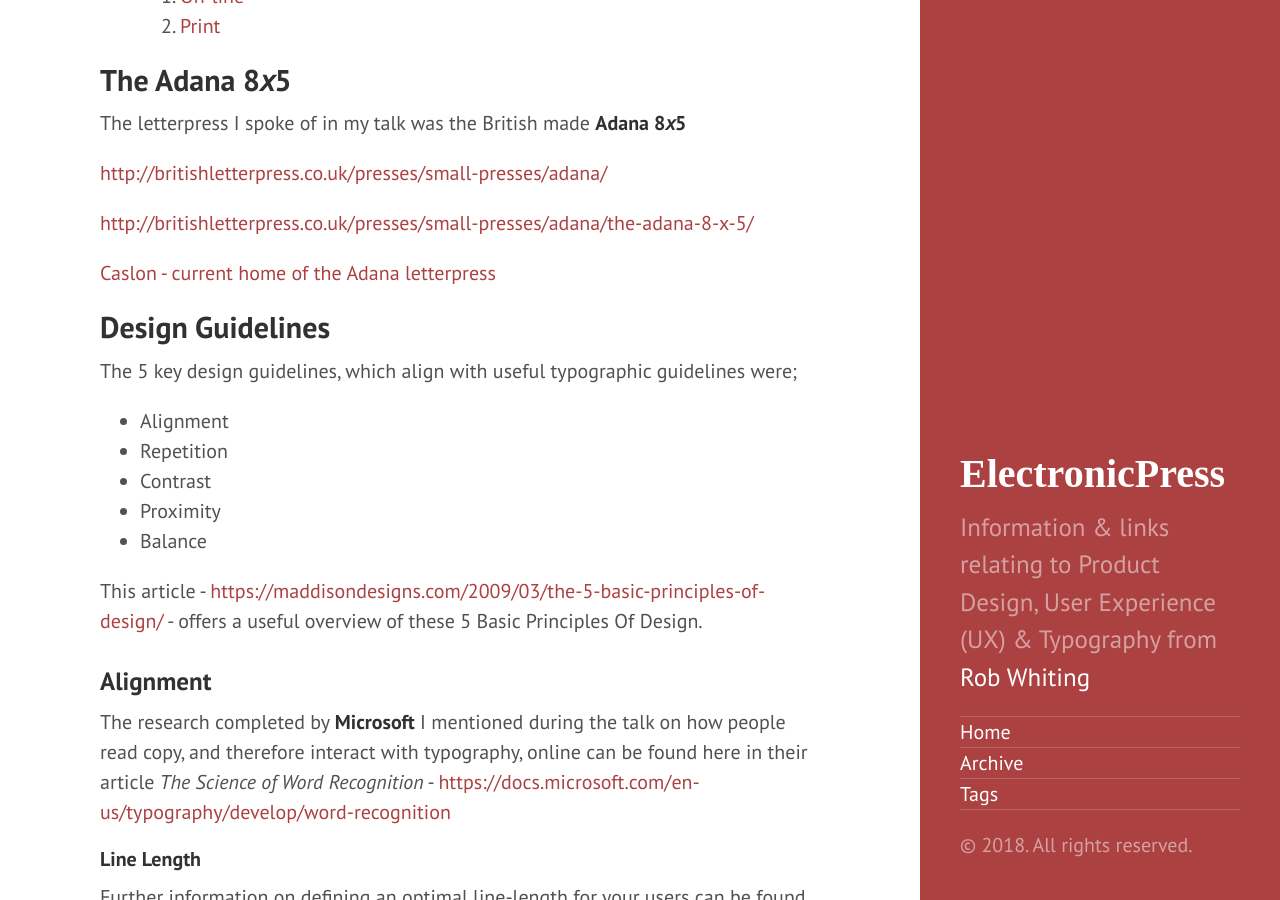
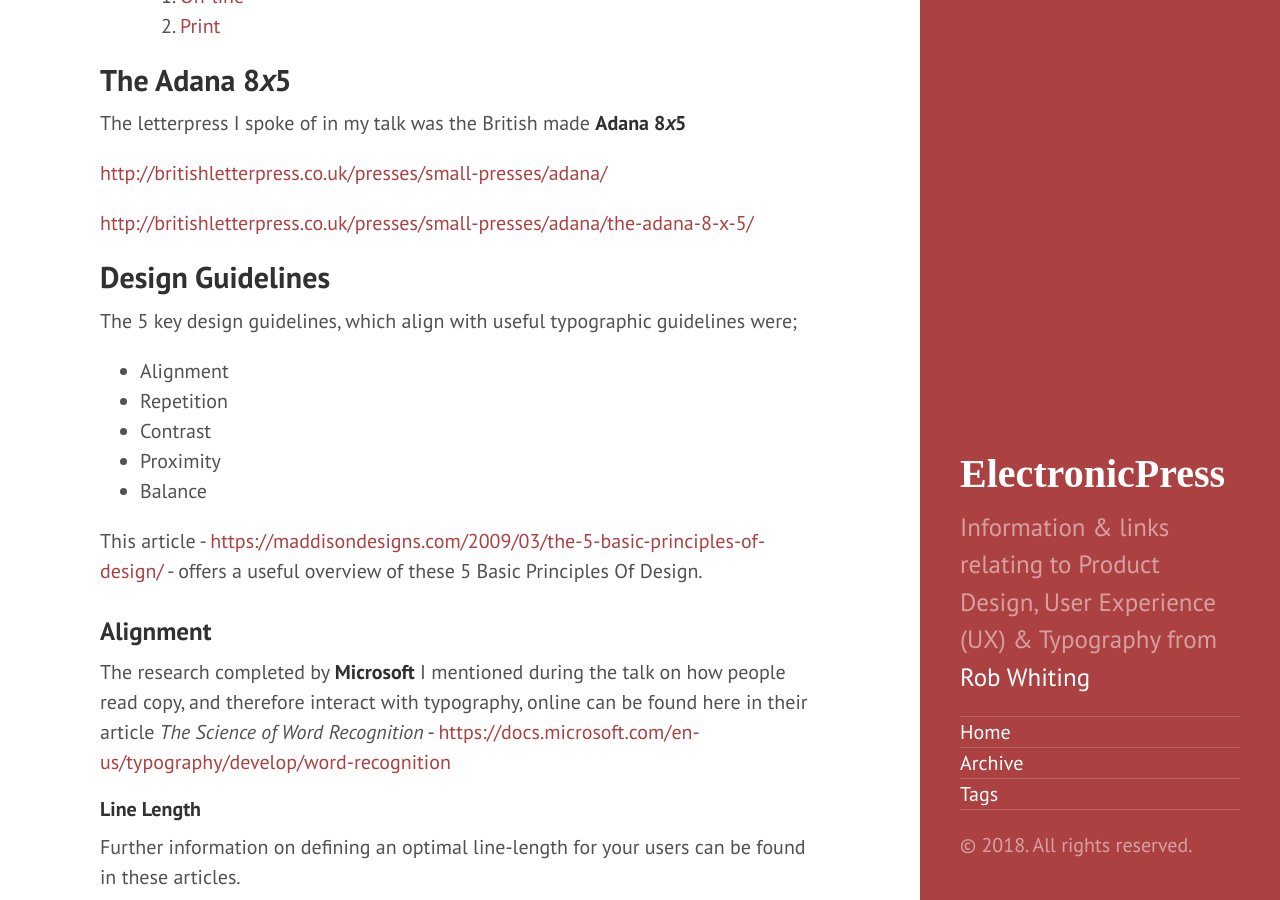
Before and after one commit to whitingx/whitingx.github.io, a Jekyll site: the page built from _posts/2018-06-22-dotyork-nux-ux-and-typography.md, in a window 1280 px wide and 900 px high, scrolled down 953 px. Built offline with Jekyll 4.4.1, drawn with Linux system fonts in a browser that asks for light colours; some web fonts are replaced; comment, search, counter and statistics services are not loaded.

Commit message:
Remove non-working link
Calson link not working due to long underscore in URL, so removed for now.

```diff
--- a/_posts/2018-06-22-dotyork-nux-ux-and-typography.md
+++ b/_posts/2018-06-22-dotyork-nux-ux-and-typography.md
@@ -32,8 +32,6 @@ The letterpress I spoke of in my talk was the British made **Adana 8*x*5**
 [http://britishletterpress.co.uk/presses/small-presses/adana/](http://britishletterpress.co.uk/presses/small-presses/adana/)
 
 [http://britishletterpress.co.uk/presses/small-presses/adana/the-adana-8-x-5/](http://britishletterpress.co.uk/presses/small-presses/adana/the-adana-8-x-5/)
-
-[Caslon - current home of the Adana letterpress](http://www.caslon.co.uk/html/_adana_letterpress___.html)
 
 ## Design Guidelines
 
```
